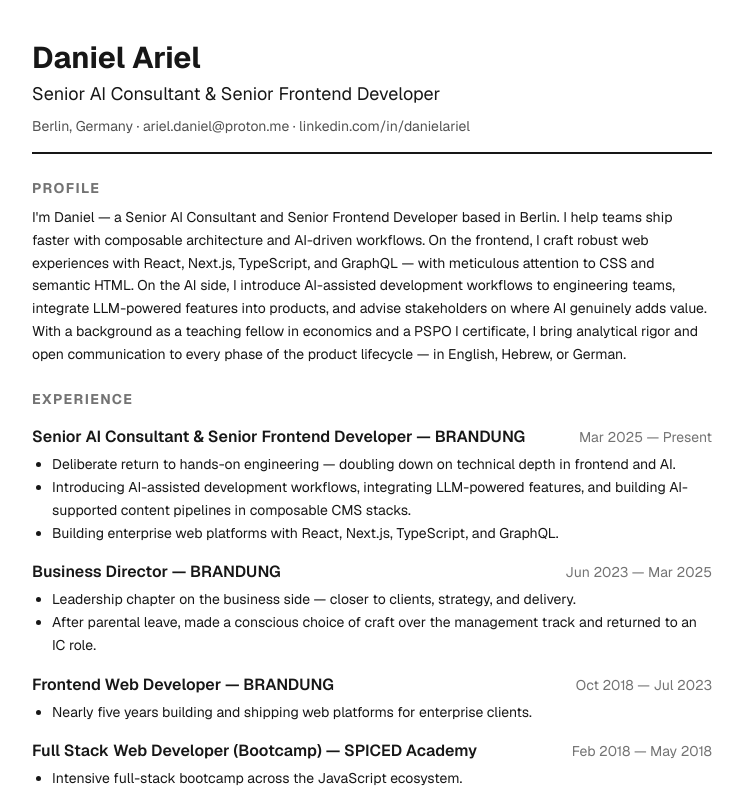
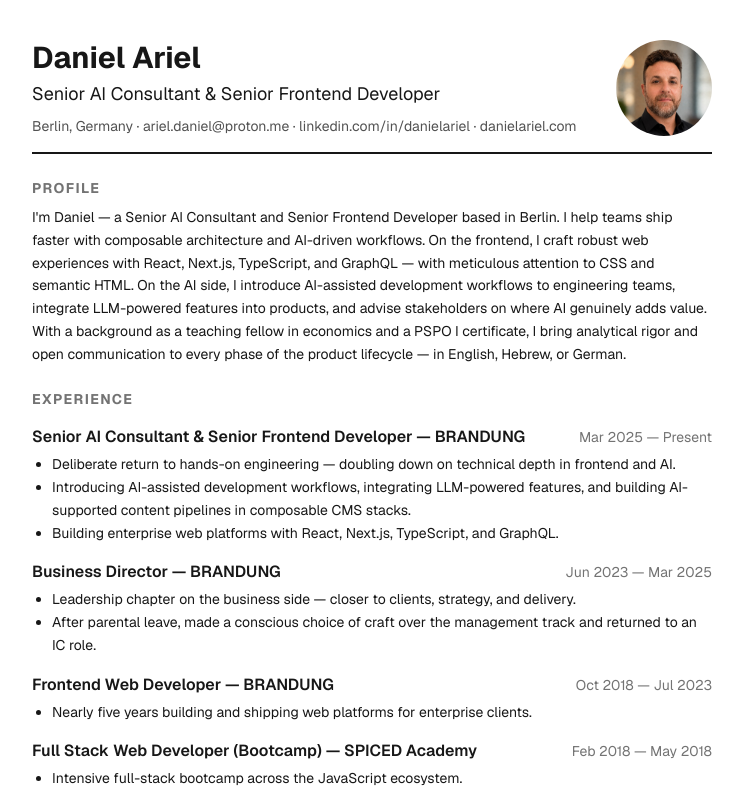
Before and after one commit to daniel-brandung/danielariel.com, a Next.js app: page /cv in a window 1280 px wide. Shown: the top 800 px of the page, without its empty margins (268-1011 px from the left). Built offline with nearby package versions, Linux system fonts and the light colour scheme.

Commit message:
feat: round portrait and website URL in CV header
Co-Authored-By: Claude Fable 5 <noreply@anthropic.com>

```diff
--- a/app/cv/page.tsx
+++ b/app/cv/page.tsx
@@ -10,12 +10,22 @@ export default function CvPage() {
   return (
     <div className="min-h-svh bg-white">
       <main className="mx-auto max-w-[760px] bg-white p-10 font-sans text-neutral-900 print:p-0">
-      <header className="border-b-2 border-neutral-900 pb-4">
-        <h1 className="text-3xl font-bold">{site.name}</h1>
-        <p className="mt-1 text-lg">Senior AI Consultant &amp; Senior Frontend Developer</p>
-        <p className="mt-2 text-sm text-neutral-600">
-          {site.location} · {site.email} · linkedin.com/in/danielariel
-        </p>
+      <header className="flex items-start justify-between gap-6 border-b-2 border-neutral-900 pb-4">
+        <div>
+          <h1 className="text-3xl font-bold">{site.name}</h1>
+          <p className="mt-1 text-lg">Senior AI Consultant &amp; Senior Frontend Developer</p>
+          <p className="mt-2 text-sm text-neutral-600">
+            {site.location} · {site.email} · linkedin.com/in/danielariel · danielariel.com
+          </p>
+        </div>
+        {/* eslint-disable-next-line @next/next/no-img-element -- fixed-size print asset, no optimization wanted in the PDF */}
+        <img
+          src="/cv-photo.jpg"
+          alt=""
+          width={96}
+          height={96}
+          className="size-24 shrink-0 rounded-full object-cover"
+        />
       </header>
 
       <section className="mt-6">
```
Also changed, not shown: public/cv-photo.jpg (added), 1 other file (tests, documents, lock files or other folders).
